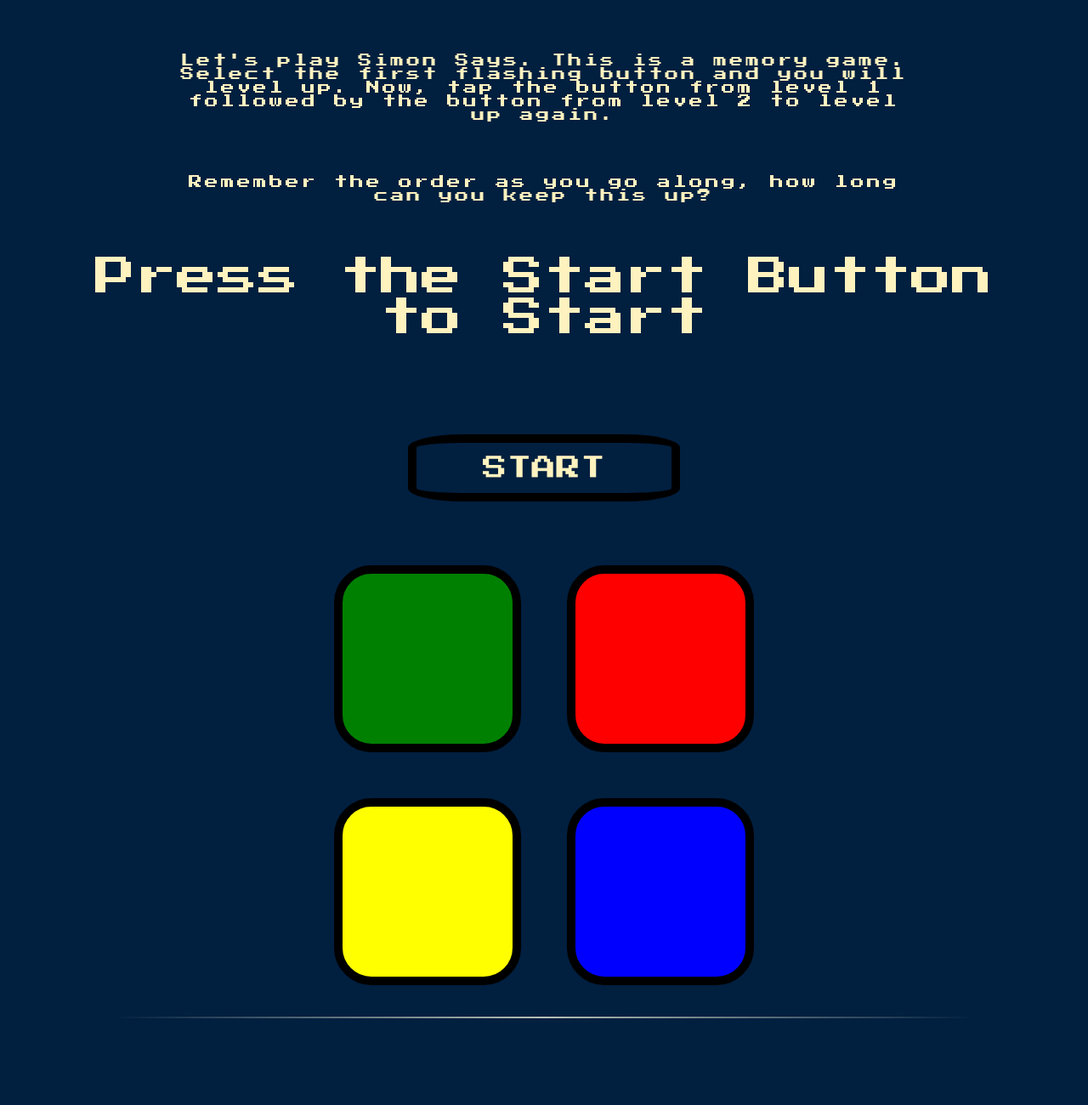
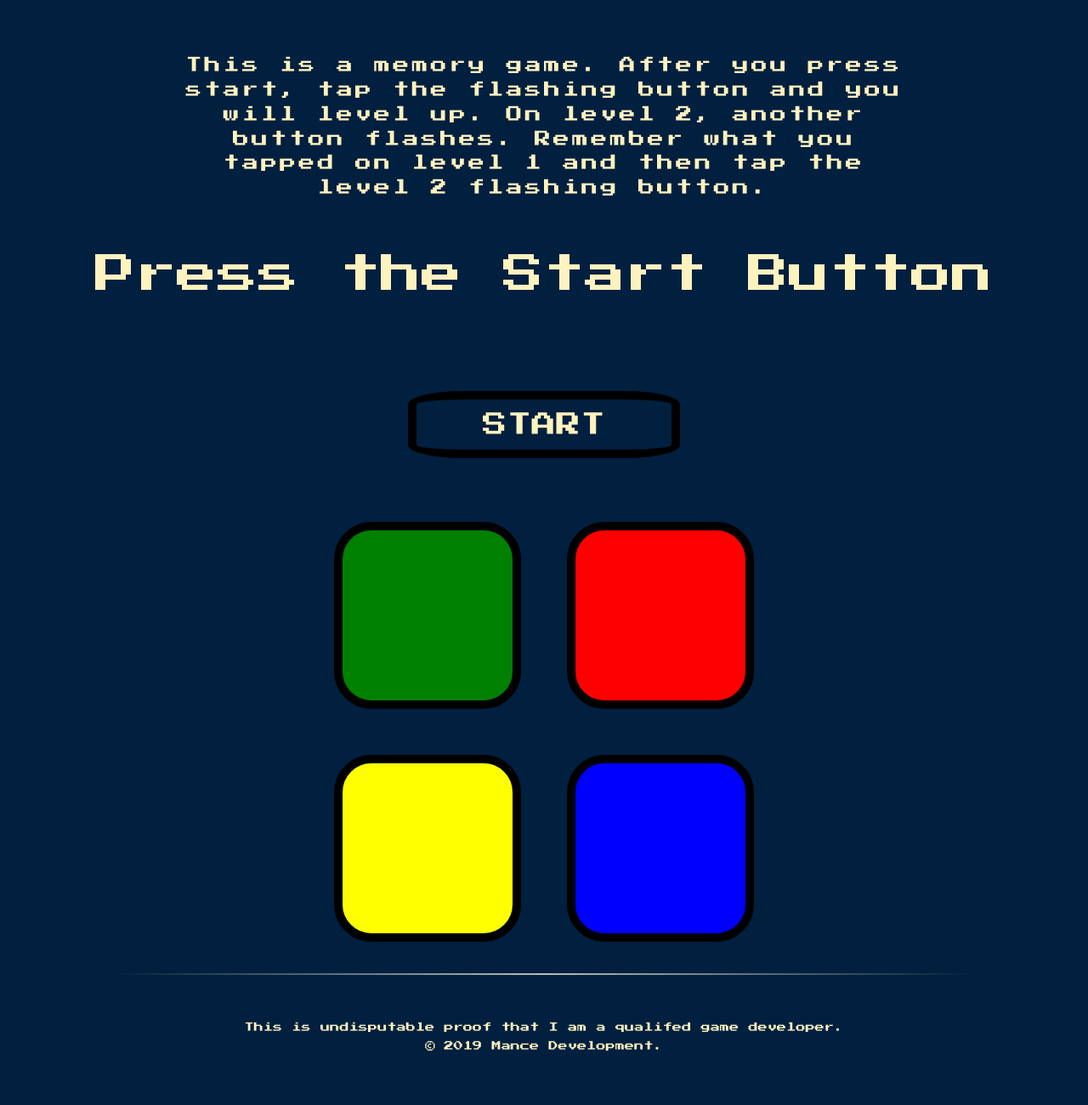
Before and after one commit to cmdr-1/first_game, a plain HTML site: page index.html in a window 1280 px wide. Shown: the top 1300 px of the page at 85% size. Drawn offline with nearby package versions, Linux system fonts and the light colour scheme.

Commit message:
Miscellaneous updates
- fix line spacing
- improve game instructions
- fix footer text

```diff
--- a/index.html
+++ b/index.html
@@ -3,18 +3,16 @@
 
 <head>
   <meta charset="utf-8">
-  <title>Simon</title>
+  <title>Memory</title>
   <link rel="stylesheet" href="styles.css">
   <link href="https://fonts.googleapis.com/css?family=Press+Start+2P" rel="stylesheet">
 </head>
 
 <body>
-  <h3> Let's play Simon Says. This is a memory game. Select the first flashing button and you will level up. Now, tap the button from level 1 followed by the button
-    from level 2 to level up again.</h3>
+  <h3>This is a memory game. After you press start, tap the flashing button and you will level up. On level 2, another button flashes. Remember what you tapped on level 1 and then tap the level 2 flashing button.</h3>
 
-  <h3>Remember the order as you go along, how long can you keep this up?</h3>
 
-  <h1 id="level-title">Press the Start Button to Start</h1>
+  <h1 id="level-title">Press the Start Button</h1>
   <div class="container">
     <div class="row">
 
@@ -46,7 +44,8 @@
     <hr>
 
 
-    <h6>This is undisputable proof that I am a qualifed game developer.</h6>
+    <h5>This is undisputable proof that I am a qualifed game developer.</br>
+      &copy 2019 Mance Development.</h5>
 
     <script src="https://ajax.googleapis.com/ajax/libs/jquery/3.3.1/jquery.min.js"></script>
     <script src="game.js" charset="utf-8"></script>
--- a/styles.css
+++ b/styles.css
@@ -6,10 +6,11 @@ body {
 h3 {
   font-family: 'Press Start 2P', cursive;
   font-weight: lighter;
-  font-size: 1rem;
+  font-size: 1.2rem;
   margin: 5% 15% 5%;
   color: #FEF2BF;
   letter-spacing: 3px;
+  line-height: 1.5;
 }
 
 h4 {
@@ -19,12 +20,14 @@ h4 {
   margin: 5% 10% 5%;
   color: #FEF2BF;
 }
-h6 {
+h5 {
   font-family: 'Press Start 2P', cursive;
   font-weight: lighter;
-  font-size: 0.5rem;
-  margin: 50% 15% 5%;
+  font-size: 0.7rem;
+  margin: 5% 15% 5%;
   color: #FEF2BF;
+  line-height: 2;
+
 }
 
 hr {
```
